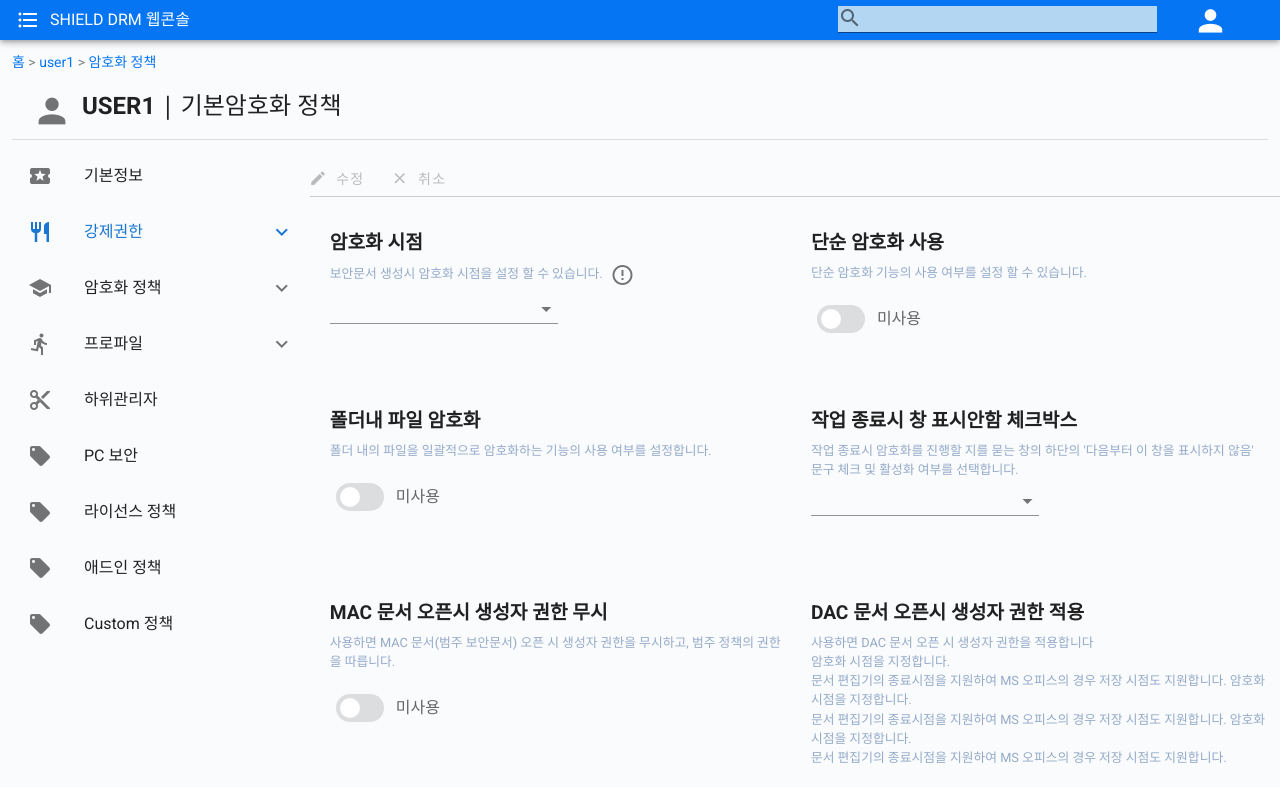
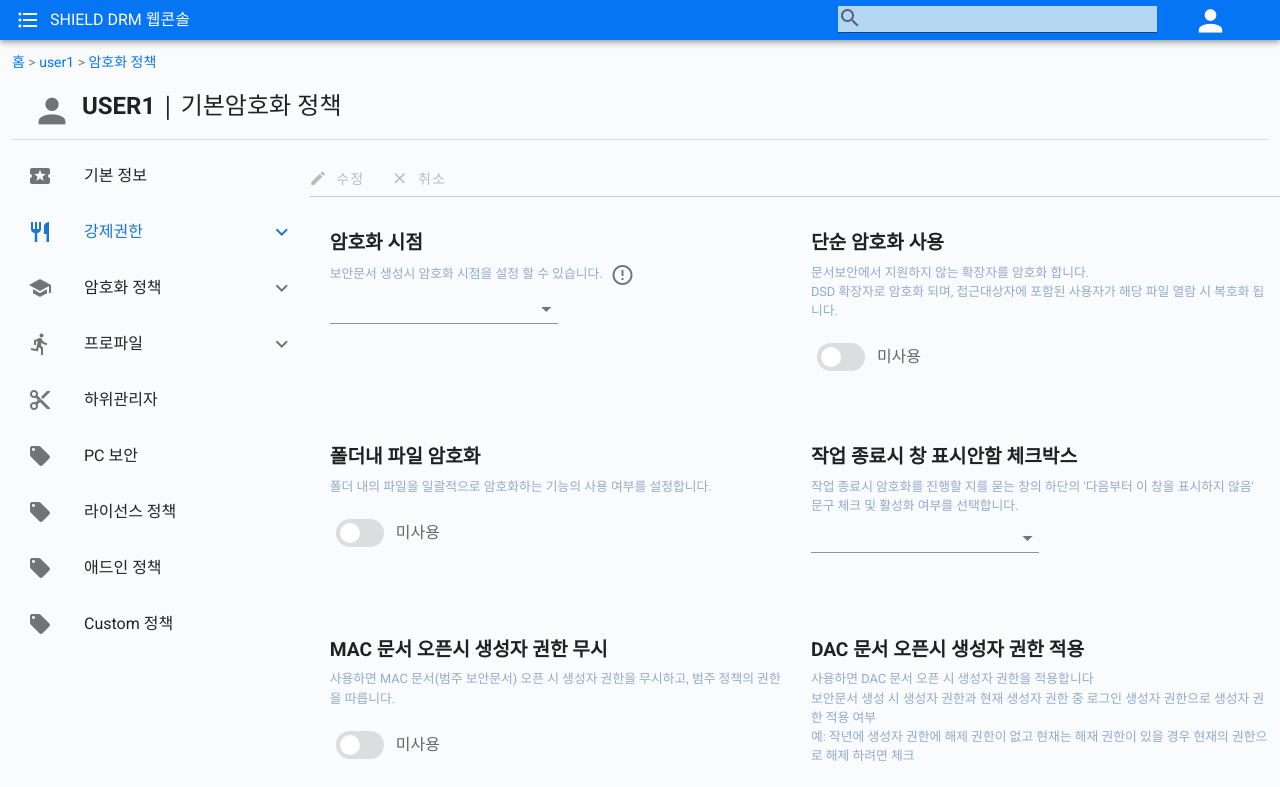
Before and after one commit to woo-da-young/cs_console_demo, a Vue app: page /#/ in a window 1280 px wide. Shown: the top 787 px of the page. Built offline with nearby package versions, Linux system fonts and the light colour scheme.

Commit message:
지적사항 수정

```diff
--- a/src/Home.vue
+++ b/src/Home.vue
@@ -205,7 +205,12 @@
             </v-col>
             <v-col  cols="6" >
               <div class="contents_title">단순 암호화 사용</div>
-              <div class="contents_comment">단순 암호화 기능의 사용 여부를 설정 할 수 있습니다.</div>
+              <div class="contents_comment">
+                <ul class="contents_comment-ul">
+                  <li>문서보안에서 지원하지 않는 확장자를 암호화 합니다.</li>
+                  <li>DSD 확장자로 암호화 되며, 접근대상자에 포함된 사용자가 해당 파일 열람 시 복호화 됩니다.</li>
+                 </ul>
+              </div>
               <v-switch
                 v-model="switch1"
                 inset
@@ -269,10 +274,9 @@
               <div class="contents_comment">
                 <ul class="contents_comment-ul">
                   <li>사용하면 DAC 문서 오픈 시 생성자 권한을 적용합니다</li>
+                  <li>보안문서 생성 시 생성자 권한과 현재 생성자 권한 중 로그인 생성자 권한으로 생성자 권한 적용 여부</li>
+                  <li>예: 작년에 생성자 권한에 해제 권한이 없고 현재는 해재 권한이 있을 경우 현재의 권한으로 해제 하려면 체크</li>
                 </ul>
-                암호화 시점을 지정합니다.<br>문서 편집기의 종료시점을 지원하여 MS 오피스의 경우 저장 시점도 지원합니다.
-                암호화 시점을 지정합니다.<br>문서 편집기의 종료시점을 지원하여 MS 오피스의 경우 저장 시점도 지원합니다.
-                암호화 시점을 지정합니다.<br>문서 편집기의 종료시점을 지원하여 MS 오피스의 경우 저장 시점도 지원합니다.
               </div>
               <v-switch
                 v-model="switch4"
@@ -561,16 +565,17 @@
         selectedItem: 1,
         navs: [
           {icon: 'mdi-home', title: '홈'},
+          {icon: 'mdi-hammer-wrench', title: '조직관리'},
           {icon: 'mdi-folder', title: '정책관리'},
-          {icon: 'mdi-shield-check', title: '보안감사'},
+          // {icon: 'mdi-shield-check', title: '보안감사'},
           {icon: 'mdi-hammer-wrench', title: '관리도구'},
-          {icon: 'mdi-clipboard-account', title: '관리자정책'},
+          // {icon: 'mdi-clipboard-account', title: '관리자정책'},
           {icon: 'mdi-cog-outline', title: '환경설정'}
         ],
         items: [
         {
           action: 'mdi-ticket',
-          title: '기본정보',
+          title: '기본 정보',
         },
         {
           action: 'mdi-silverware-fork-knife',
```
